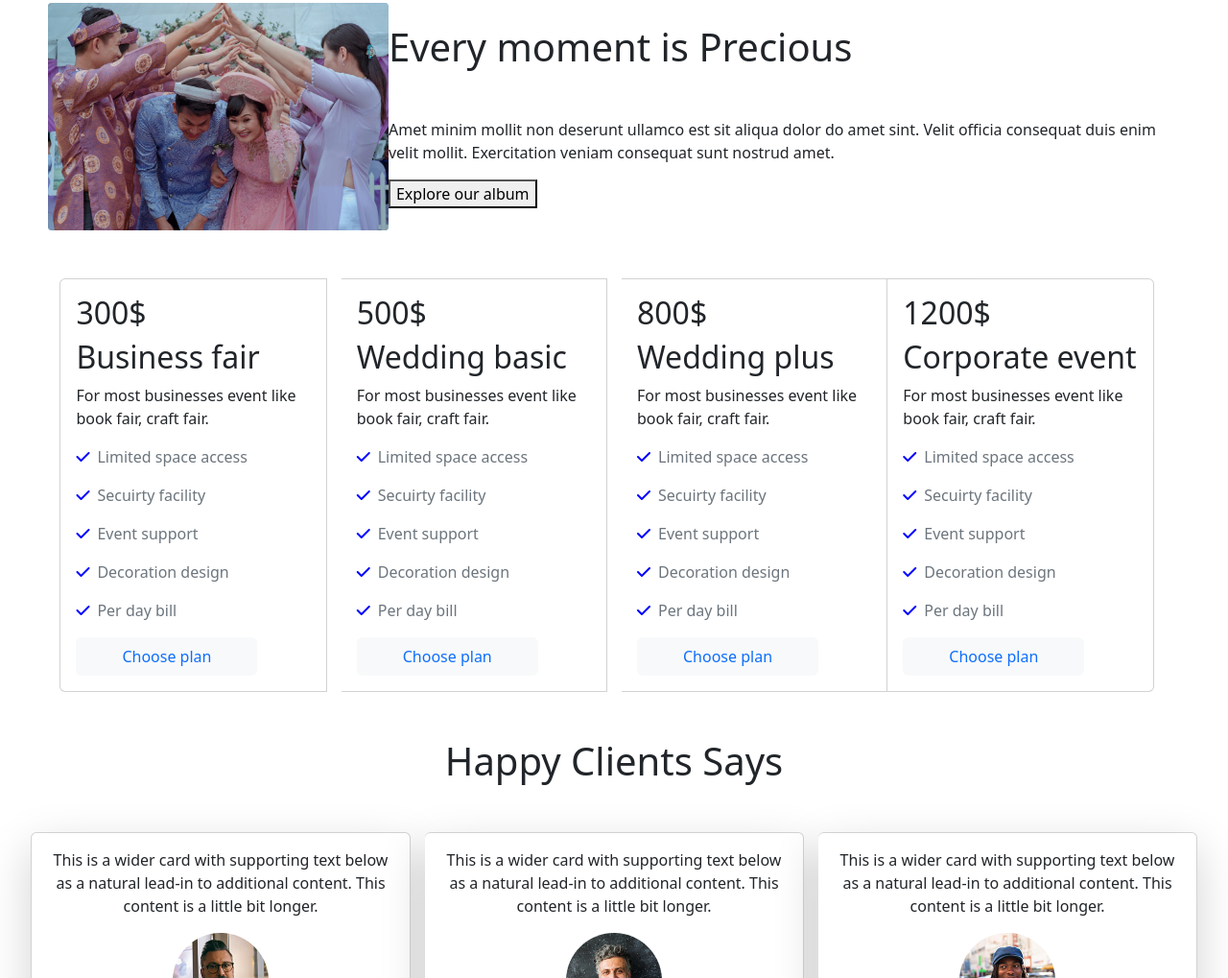
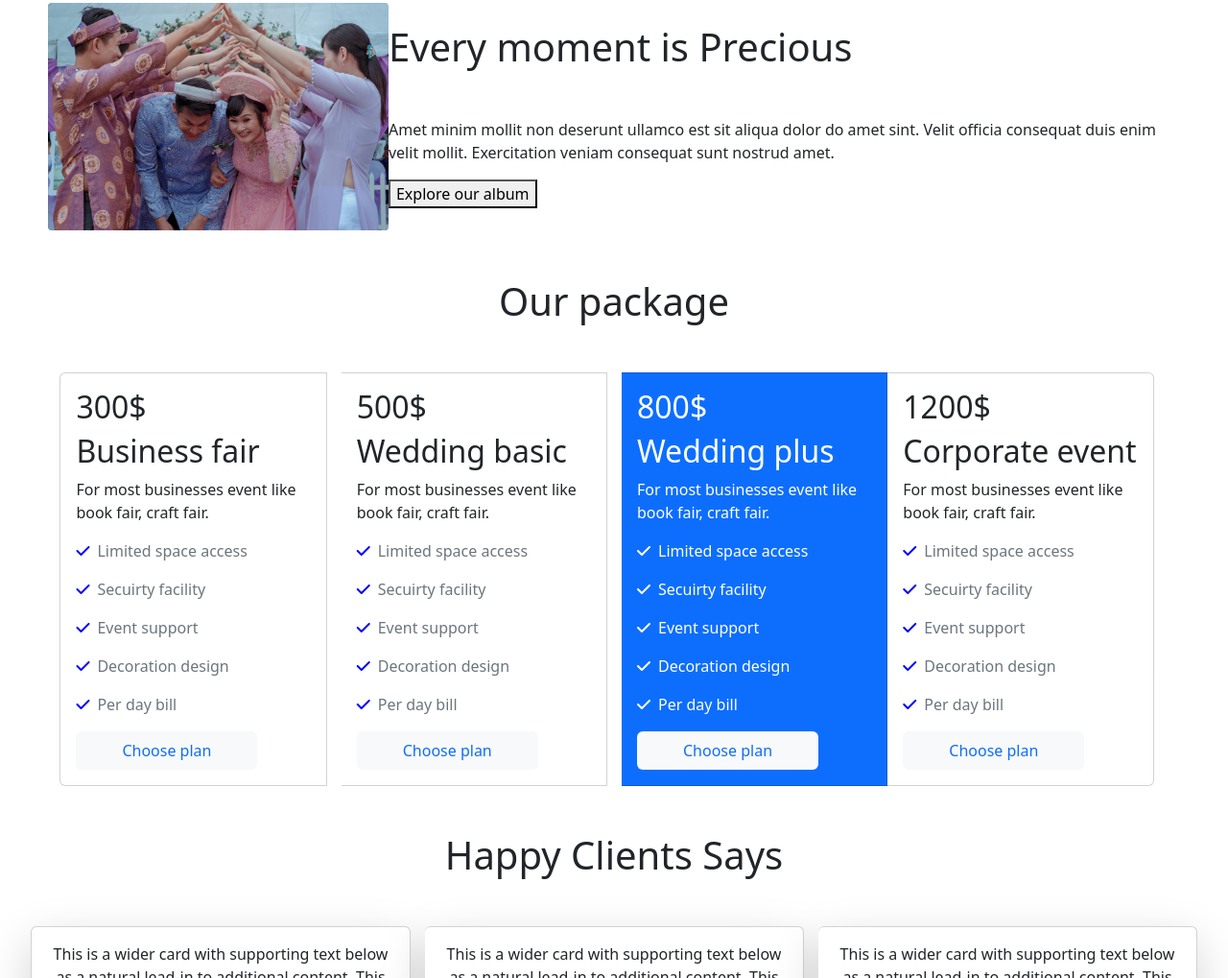
Before and after one commit to Nahidontheway/convention-center, a plain HTML site: page index.html in a window 1280 px wide. Shown: the part 566-1585 px from the top of the page at 96% size. Drawn offline with nearby package versions, Linux system fonts and the light colour scheme; a web font is replaced by a local one.

Commit message:
new commit

```diff
--- a/index.html
+++ b/index.html
@@ -98,6 +98,7 @@
           </div>
         </section>
         <section class="pakages mb-5">
+          <h1 class="text-center">Our package</h1>
           <div class="card-group">
             <div class="card">
               <div class="card-body">
@@ -125,16 +126,16 @@
                 <button class="bg-light text-primary border-0 rounded px-5 py-2">Choose plan</button>
               </div>
             </div>
-            <div class="card">
-              <div class="card-body">
+            <div class="card bg-primary text-white">
+              <div class="card-body diff">
                 <h2 class="card-text">800$</h2>
                 <h2 class="card-text">Wedding plus</h2>
                 <p class="card-text">For most businesses event like book fair, craft fair.</p>
-                <p class="card-text text-muted"><i class="fa-solid fa-check me-2"></i>Limited space access</p>
-                <p class="card-text text-muted"><i class="fa-solid fa-check me-2"></i>Secuirty facility</p>
-                <p class="card-text text-muted"><i class="fa-solid fa-check me-2"></i>Event support</p>
-                <p class="card-text text-muted"><i class="fa-solid fa-check me-2"></i>Decoration design</p>
-                <p class="card-text text-muted"><i class="fa-solid fa-check me-2"></i>Per day bill</p>
+                <p class="card-text text-white"><i class="fa-solid fa-check me-2"></i>Limited space access</p>
+                <p class="card-text text-white"><i class="fa-solid fa-check me-2"></i>Secuirty facility</p>
+                <p class="card-text text-white"><i class="fa-solid fa-check me-2"></i>Event support</p>
+                <p class="card-text text-white"><i class="fa-solid fa-check me-2"></i>Decoration design</p>
+                <p class="card-text text-white"><i class="fa-solid fa-check me-2"></i>Per day bill</p>
                 <button class="bg-light text-primary border-0 rounded px-5 py-2">Choose plan</button>
               </div>
             </div>
--- a/style.css
+++ b/style.css
@@ -42,3 +42,6 @@ section h1{
     width: 95%;
     margin: 0 auto;
 }
+.diff .fa-solid{
+    color: white;
+}
```
